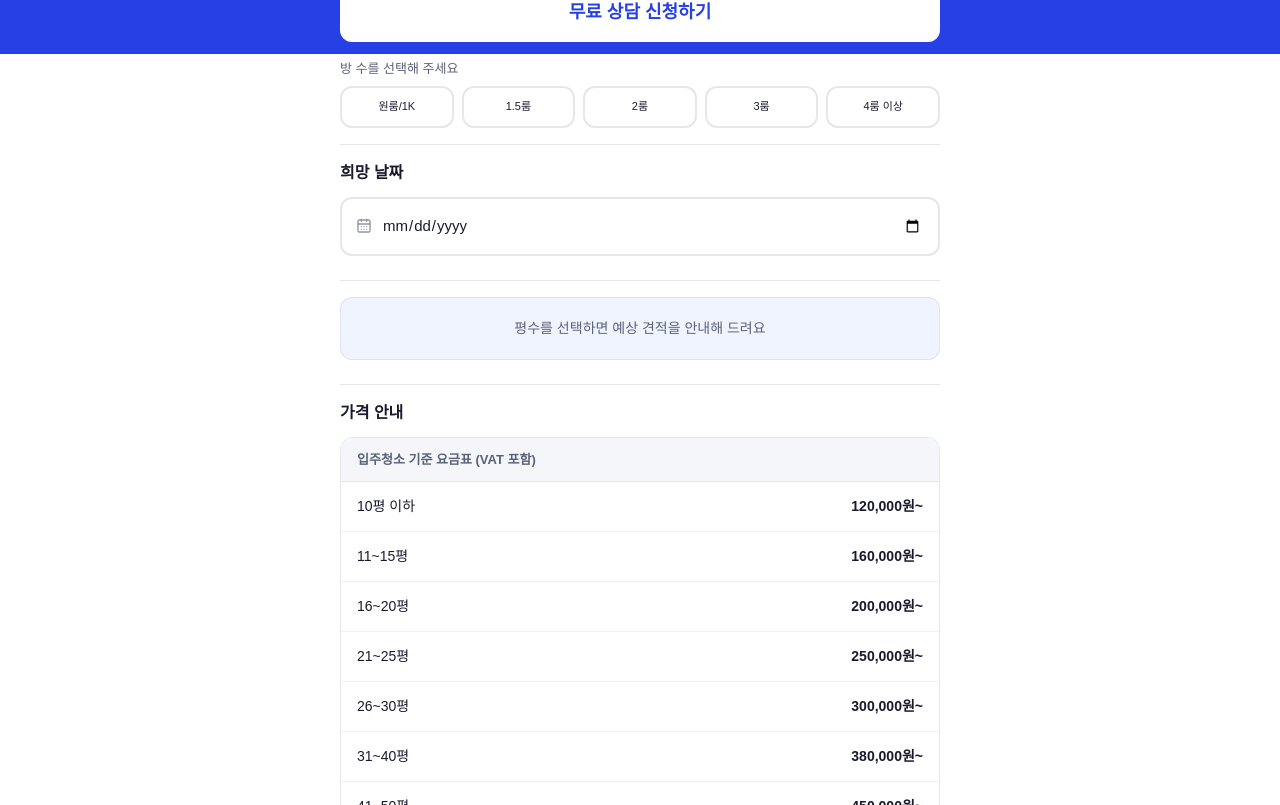
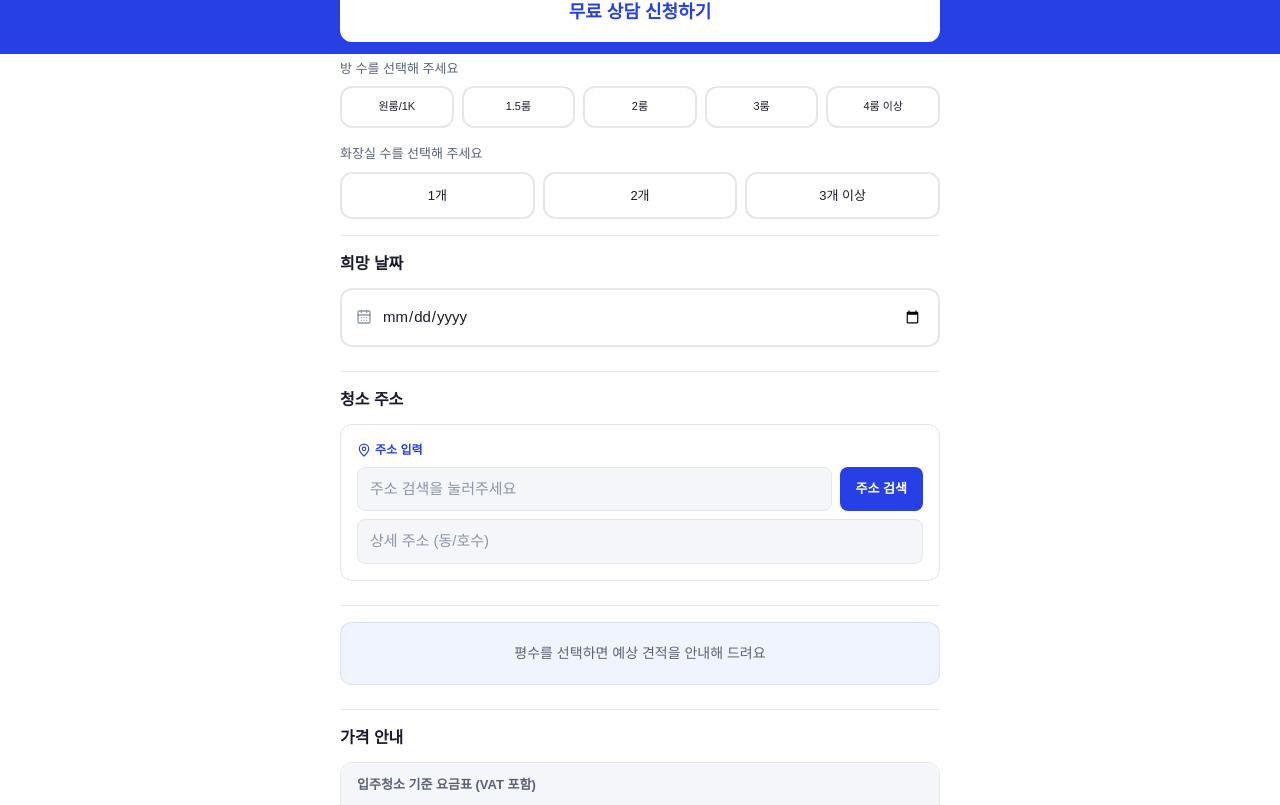
Before and after one commit to redbear7/da24, a Next.js app: page /clean in a window 1280 px wide. Shown: the part 746-1551 px from the top of the page. Built offline with nearby package versions, Linux system fonts and the light colour scheme.

Commit message:
feat: 입주청소 페이지 원본 플로우 반영
- 화장실 수 선택 UI 추가 (1개/2개/3개 이상)
- 카카오 주소 검색 섹션 페이지에 추가 (openPostcode 활용)
- 상담 폼에 bathroom, address 정보 전달

```diff
--- a/app/clean/page.tsx
+++ b/app/clean/page.tsx
@@ -3,11 +3,13 @@
 import { useState } from "react";
 import Header from "@/components/Header";
 import Footer from "@/components/Footer";
+import { openPostcode } from "@/lib/daum-postcode";
 import {
   X,
   Phone,
   User,
   CalendarDays,
+  MapPin,
   MessageSquare,
   Loader2,
   CheckCircle,
@@ -49,6 +51,7 @@ const SIZE_OPTIONS = [
 ];
 
 const ROOM_OPTIONS = ["원룸/1K", "1.5룸", "2룸", "3룸", "4룸 이상"];
+const BATHROOM_OPTIONS = ["1개", "2개", "3개 이상"];
 
 // 가격표 (단위: 원)
 const PRICE_TABLE: Record<CleanType, number[]> = {
@@ -150,7 +153,7 @@ function CleanTypeSelector({
 }
 
 // ─────────────────────────────────────────────
-// Size & Room Selector
+// Size, Room & Bathroom Selector
 // ─────────────────────────────────────────────
 
 function SizeRoomSelector({
@@ -158,15 +161,19 @@ function SizeRoomSelector({
   onSizeChange,
   selectedRoom,
   onRoomChange,
+  selectedBathroom,
+  onBathroomChange,
 }: {
   selectedSize: number | null;
   onSizeChange: (i: number) => void;
   selectedRoom: number | null;
   onRoomChange: (i: number) => void;
+  selectedBathroom: number | null;
+  onBathroomChange: (i: number) => void;
 }) {
   return (
     <section className="max-w-[640px] mx-auto px-5 pb-4">
-      <h2 className="text-[16px] font-bold text-foreground mb-3">평수 / 방 수 입력</h2>
+      <h2 className="text-[16px] font-bold text-foreground mb-3">평수 / 방·화장실 수</h2>
 
       {/* 평수 */}
       <div className="mb-4">
@@ -190,7 +197,7 @@ function SizeRoomSelector({
       </div>
 
       {/* 방 수 */}
-      <div>
+      <div className="mb-4">
         <p className="text-[13px] text-text-secondary mb-2">방 수를 선택해 주세요</p>
         <div className="grid grid-cols-5 gap-2">
           {ROOM_OPTIONS.map((r, i) => (
@@ -205,6 +212,27 @@ function SizeRoomSelector({
               ].join(" ")}
             >
               {r}
+            </button>
+          ))}
+        </div>
+      </div>
+
+      {/* 화장실 수 */}
+      <div>
+        <p className="text-[13px] text-text-secondary mb-2">화장실 수를 선택해 주세요</p>
+        <div className="grid grid-cols-3 gap-2">
+          {BATHROOM_OPTIONS.map((b, i) => (
+            <button
+              key={b}
+              onClick={() => onBathroomChange(i)}
+              className={[
+                "py-3 rounded-xl border-2 text-[13px] font-medium transition-all text-center",
+                selectedBathroom === i
+                  ? "border-primary bg-secondary text-primary"
+                  : "border-border bg-card text-foreground hover:border-primary/40",
+              ].join(" ")}
+            >
+              {b}
             </button>
           ))}
         </div>
@@ -246,6 +274,60 @@ function DateSelector({
           </span>
         </p>
       )}
+    </section>
+  );
+}
+
+// ─────────────────────────────────────────────
+// Address Section (카카오 주소 검색)
+// ─────────────────────────────────────────────
+
+function AddressSection({
+  address,
+  addressDetail,
+  onAddressChange,
+  onAddressDetailChange,
+}: {
+  address: string;
+  addressDetail: string;
+  onAddressChange: (v: string) => void;
+  onAddressDetailChange: (v: string) => void;
+}) {
+  const inputBase =
+    "w-full px-3 py-2.5 bg-muted border border-border rounded-lg text-[15px] text-foreground placeholder:text-text-muted focus:outline-none focus:border-primary transition-all";
+
+  return (
+    <section className="max-w-[640px] mx-auto px-5 pb-6">
+      <h2 className="text-[16px] font-bold text-foreground mb-3">청소 주소</h2>
+      <div className="bg-card border border-border rounded-xl p-4">
+        <p className="text-[12px] font-semibold text-primary mb-2 flex items-center gap-1">
+          <MapPin className="w-3.5 h-3.5" /> 주소 입력
+        </p>
+        <div className="flex gap-2 mb-2">
+          <input
+            type="text"
+            value={address}
+            readOnly
+            onClick={() => openPostcode(onAddressChange)}
+            placeholder="주소 검색을 눌러주세요"
+            className={`${inputBase} flex-1 cursor-pointer`}
+          />
+          <button
+            type="button"
+            onClick={() => openPostcode(onAddressChange)}
+            className="px-4 py-2.5 bg-primary text-primary-foreground text-[13px] font-semibold rounded-lg hover:opacity-90 active:scale-[0.97] transition-all shrink-0"
+          >
+            주소 검색
+          </button>
+        </div>
+        <input
+          type="text"
+          value={addressDetail}
+          onChange={(e) => onAddressDetailChange(e.target.value)}
+          placeholder="상세 주소 (동/호수)"
+          className={inputBase}
+        />
+      </div>
     </section>
   );
 }
@@ -514,18 +596,21 @@ function CleanConsultationForm({
   cleanType,
   size,
   room,
+  bathroom,
   date,
+  address,
 }: {
   isOpen: boolean;
   onClose: () => void;
   cleanType: CleanType;
   size: string | null;
   room: string | null;
+  bathroom: string | null;
   date: string;
+  address: string;
 }) {
   const [name, setName] = useState("");
   const [phone, setPhone] = useState("");
-  const [address, setAddress] = useState("");
   const [memo, setMemo] = useState("");
   const [isSubmitting, setIsSubmitting] = useState(false);
   const [isSuccess, setIsSuccess] = useState(false);
@@ -553,8 +638,9 @@ function CleanConsultationForm({
           cleanType,
           size,
           room,
+          bathroom,
           date,
-          address: address.trim() || undefined,
+          address: address || undefined,
           memo: memo.trim() || undefined,
         }),
       });
@@ -568,7 +654,6 @@ function CleanConsultationForm({
       onClose();
       setName("");
       setPhone("");
-      setAddress("");
       setMemo("");
     }, 2000);
   };
@@ -604,7 +689,9 @@ function CleanConsultationForm({
           <div className="flex flex-wrap gap-x-4 gap-y-0.5 text-[12px] text-text-secondary">
             {size && <span>· {size}</span>}
             {room && <span>· {room}</span>}
+            {bathroom && <span>· 화장실 {bathroom}</span>}
             {date && <span>· 희망일 {date.replace(/-/g, ".")}</span>}
+            {address && <span>· {address.slice(0, 20)}{address.length > 20 ? "..." : ""}</span>}
           </div>
         </div>
 
@@ -644,20 +731,6 @@ function CleanConsultationForm({
                 onChange={(e) => setPhone(formatPhone(e.target.value))}
                 placeholder="010-1234-5678"
                 required
-                className={inputCls}
-              />
-            </label>
-
-            <label className="block mb-4">
-              <span className="text-sm font-semibold text-foreground flex items-center gap-1.5 mb-1.5">
-                <CalendarDays className="w-4 h-4 text-muted-foreground" />
-                청소 주소
-              </span>
-              <input
-                type="text"
-                value={address}
-                onChange={(e) => setAddress(e.target.value)}
-                placeholder="서울시 강남구 테헤란로 123"
                 className={inputCls}
               />
             </label>
@@ -709,7 +782,10 @@ export default function CleanPage() {
   const [cleanType, setCleanType] = useState<CleanType>("movein");
   const [selectedSize, setSelectedSize] = useState<number | null>(null);
   const [selectedRoom, setSelectedRoom] = useState<number | null>(null);
+  const [selectedBathroom, setSelectedBathroom] = useState<number | null>(null);
   const [selectedDate, setSelectedDate] = useState("");
+  const [address, setAddress] = useState("");
+  const [addressDetail, setAddressDetail] = useState("");
   const [isFormOpen, setIsFormOpen] = useState(false);
 
   const estimatedPrice = getEstimatedPrice(cleanType, selectedSize);
@@ -724,6 +800,8 @@ export default function CleanPage() {
     setCleanType(t);
     setSelectedSize(null);
   };
+
+  const fullAddress = addressDetail ? `${address} ${addressDetail}`.trim() : address;
 
   return (
     <div className="min-h-screen bg-background">
@@ -748,6 +826,8 @@ export default function CleanPage() {
         onSizeChange={setSelectedSize}
         selectedRoom={selectedRoom}
         onRoomChange={setSelectedRoom}
+        selectedBathroom={selectedBathroom}
+        onBathroomChange={setSelectedBathroom}
       />
 
       <div className="max-w-[640px] mx-auto px-5">
@@ -757,6 +837,19 @@ export default function CleanPage() {
       <div className="pt-4" />
 
       <DateSelector selectedDate={selectedDate} onChange={setSelectedDate} />
+
+      <div className="max-w-[640px] mx-auto px-5">
+        <hr className="border-border" />
+      </div>
+
+      <div className="pt-4" />
+
+      <AddressSection
+        address={address}
+        addressDetail={addressDetail}
+        onAddressChange={setAddress}
+        onAddressDetailChange={setAddressDetail}
+      />
 
       <div className="max-w-[640px] mx-auto px-5">
         <hr className="border-border" />
@@ -803,7 +896,9 @@ export default function CleanPage() {
         cleanType={cleanType}
         size={selectedSize !== null ? SIZE_OPTIONS[selectedSize] : null}
         room={selectedRoom !== null ? ROOM_OPTIONS[selectedRoom] : null}
+        bathroom={selectedBathroom !== null ? BATHROOM_OPTIONS[selectedBathroom] : null}
         date={selectedDate}
+        address={fullAddress}
       />
     </div>
   );
```
